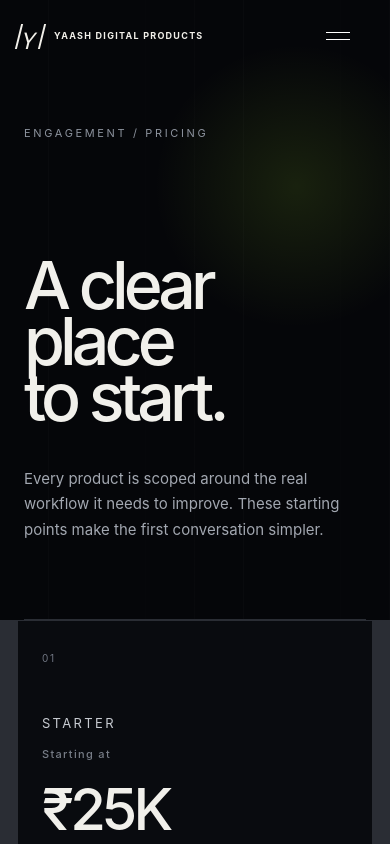
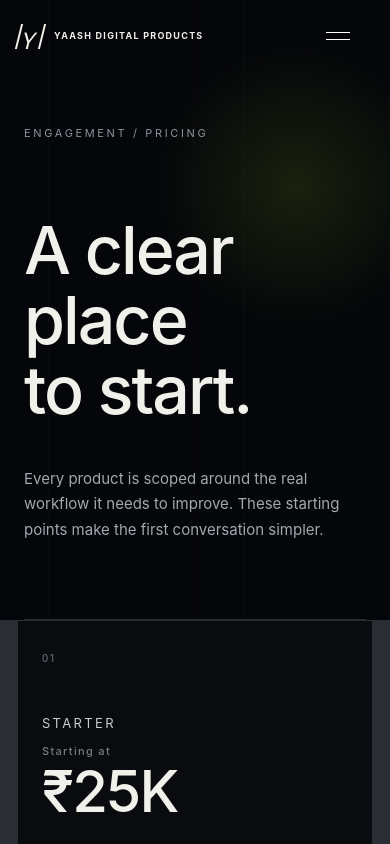
Before and after one commit to venkatpradeep6383-boop/Yaash-Digital-Products-Portfolio, a Next.js app: page /pricing in a window 390 px wide. Shown: the top 844 px of the page. Built offline with nearby package versions, Linux system fonts and the light colour scheme; no server answers.

Commit message:
Fix overlapping portfolio typography

```diff
--- a/src/app/globals.css
+++ b/src/app/globals.css
@@ -11,6 +11,10 @@
   --font: var(--font-body), sans-serif;
   --display: var(--font-display), sans-serif;
 }
+
+/* Final display-type guard: prevent glyph collisions at large and narrow widths. */
+.hero-v2 h1,.intro-sequence h1,.scene-copy h2,.final-statement h2,.info-hero h1,.process-cta h2,.pricing-package h2 { line-height:1.02; letter-spacing:-.04em; overflow-wrap:normal; word-break:normal; }
+@media(max-width:520px){.hero-v2 h1,.intro-sequence h1,.scene-copy h2,.final-statement h2,.info-hero h1,.process-cta h2,.pricing-package h2 { line-height:1.06; letter-spacing:-.03em; }}
 * {
   box-sizing: border-box;
 }
@@ -1754,6 +1758,30 @@ footer {
 }
 .header .brand-mark { font-size:0; }
 .header .brand-mark::after { content:"Y"; font:500 23px var(--display); }
+
+/* Keep large display type legible across fallback and mobile fonts. */
+.hero-v2 h1,
+.intro-sequence h1,
+.scene-copy h2,
+.final-statement h2,
+.info-hero h1,
+.process-cta h2,
+.pricing-package h2 {
+  line-height: 0.98;
+  letter-spacing: -0.045em;
+  overflow-wrap: normal;
+  word-break: normal;
+}
+.intro-line { overflow: hidden; }
+@media (max-width: 520px) {
+  .hero-v2 h1,
+  .intro-sequence h1,
+  .scene-copy h2,
+  .final-statement h2,
+  .info-hero h1,
+  .process-cta h2,
+  .pricing-package h2 { line-height: 1.02; letter-spacing: -0.035em; }
+}
 .header .nav {
   position: absolute;
   left: 50%;
@@ -2224,3 +2252,7 @@ button:focus-visible {
     min-height: 48px;
   }
 }
+
+/* Final display-type guard: prevent glyph collisions at large and narrow widths. */
+.hero-v2 h1,.intro-sequence h1,.scene-copy h2,.final-statement h2,.info-hero h1,.process-cta h2,.pricing-package h2 { line-height:1.02; letter-spacing:-.04em; overflow-wrap:normal; word-break:normal; }
+@media(max-width:520px){.hero-v2 h1,.intro-sequence h1,.scene-copy h2,.final-statement h2,.info-hero h1,.process-cta h2,.pricing-package h2 { line-height:1.06; letter-spacing:-.03em; }}
```
